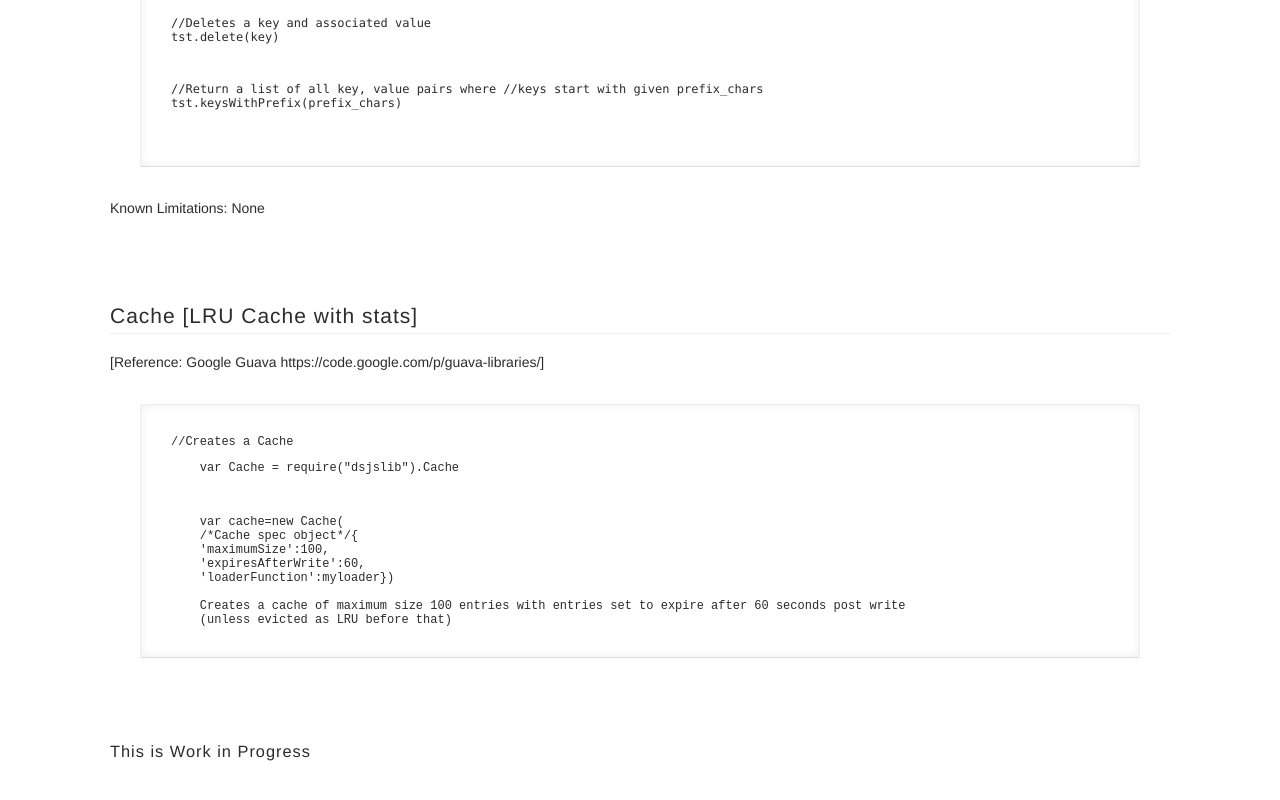
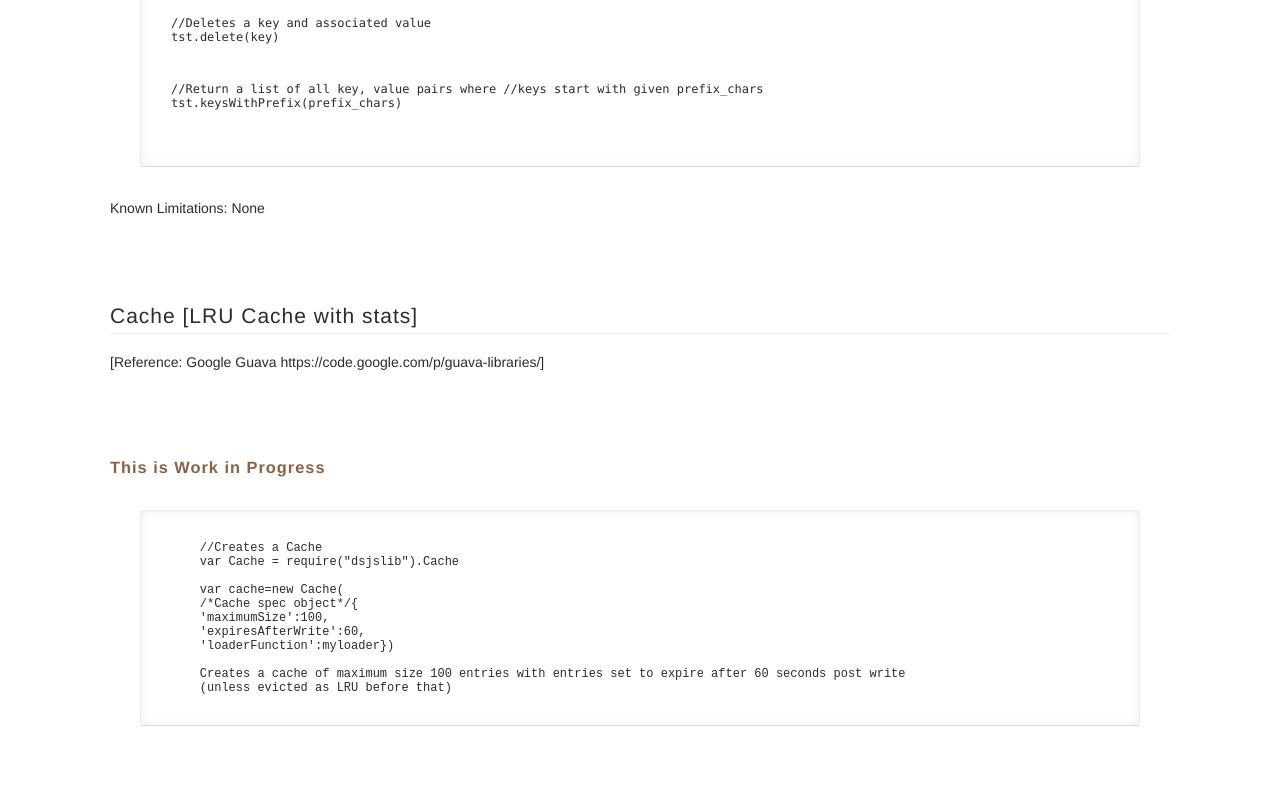
Before and after one commit to monmohan/dsjslib, a website: page index.html in a window 1280 px wide. Shown: the part 4673-5473 px from the top of the page. Drawn offline with Linux system fonts and the light colour scheme.

Commit message:
Add caching

```diff
--- a/homestyle.css
+++ b/homestyle.css
@@ -54,6 +54,8 @@ h3 {
     margin-top: 80px;
     font-weight: 100;
     letter-spacing: 1px;
+    color: #8A6343;
+    font-weight: bold;
 }
 
 
--- a/index.html
+++ b/index.html
@@ -148,9 +148,10 @@ tst.keysWithPrefix(prefix_chars)</p>
 <h2 id="cache">Cache [LRU Cache with stats] </h2>
 
 <p>[Reference: Google Guava https://code.google.com/p/guava-libraries/]</p>
-
-<code><pre>//Creates a Cache
-<p>    var Cache = require("dsjslib").Cache </p>
+    <h3>This is Work in Progress</h3>
+<code><pre>
+    //Creates a Cache
+    var Cache = require("dsjslib").Cache
 
     var cache=new Cache(
     /*Cache spec object*/{
@@ -161,8 +162,6 @@ tst.keysWithPrefix(prefix_chars)</p>
     Creates a cache of maximum size 100 entries with entries set to expire after 60 seconds post write
     (unless evicted as LRU before that)
 </pre></code>
-
-<h3>This is Work in Progress</h3>
 </section>
 </body>
 </html>
```
